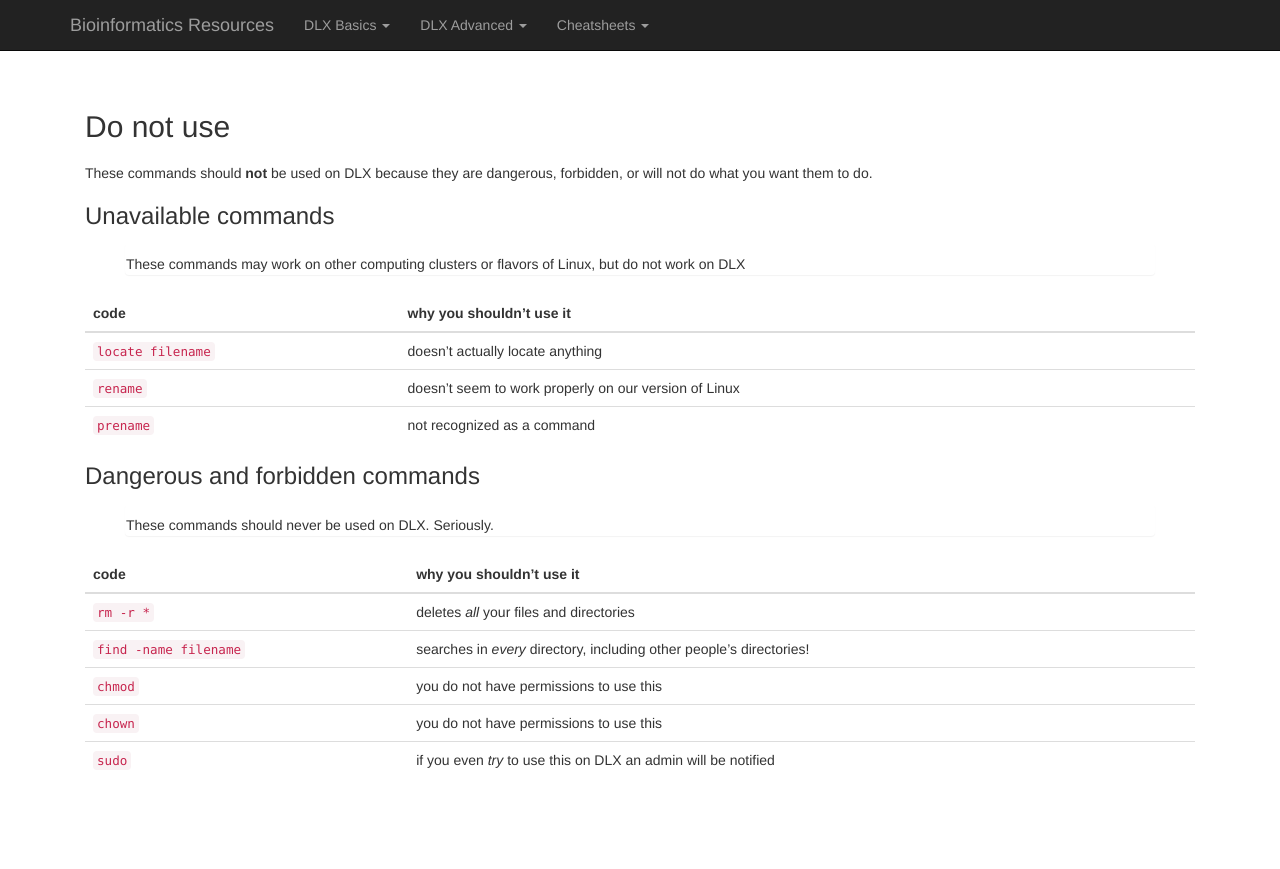
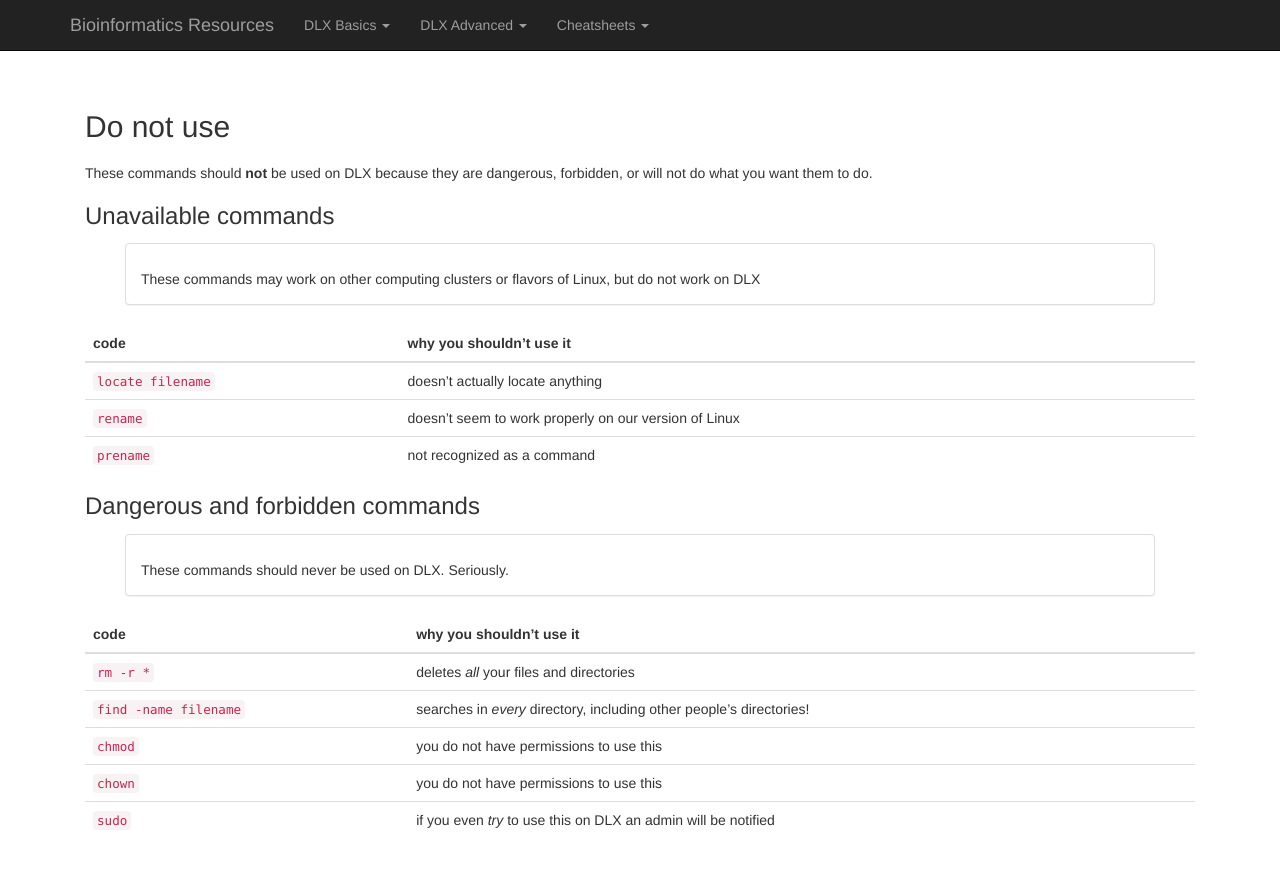
Before and after one commit to karajones/karajones.github.io, a Jekyll site: the page built from commands/basics6.md, in a window 1280 px wide. Shown: the top 869 px of the page. Built offline with Jekyll 4.4.1, drawn with Linux system fonts in a browser that asks for light colours; nearby versions of some CDN libraries; our own code applies the rules of GitHub Pages for plain Markdown files.

Commit message:
Update _type.scss

```diff
--- a/css/bootstrap/_type.scss
+++ b/css/bootstrap/_type.scss
@@ -244,6 +244,9 @@ blockquote {
   border: 1px solid transparent;
   border-radius: $panel-border-radius;
   @include box-shadow(0 1px 1px rgba(0,0,0,.05));
+  padding: $panel-body-padding;
+  @include clearfix;
+  @include panel-variant($panel-default-border, $panel-default-text, $panel-default-heading-bg, $panel-default-border);
 
   p,
   ul,
```
